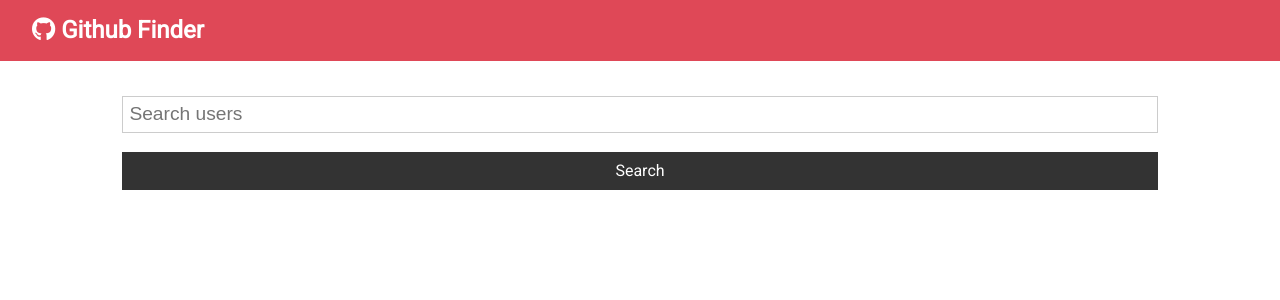
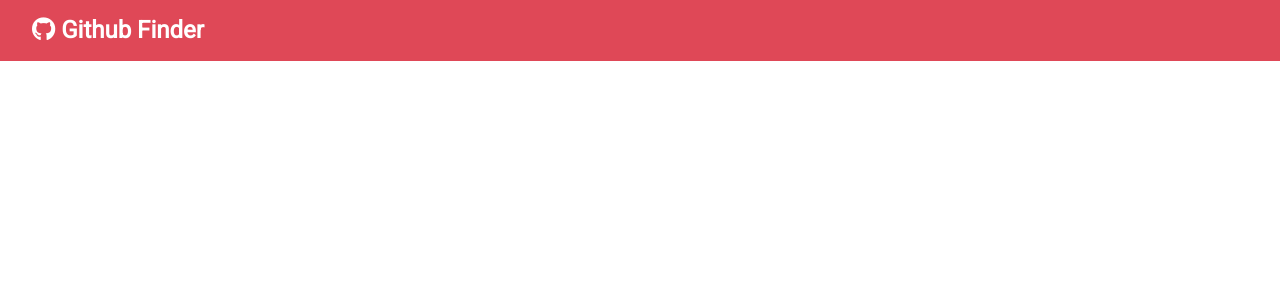
Before and after one commit to Anchorite1001/Course-GithubFinder, a React (Create React App) app: page / in a window 1280 px wide. Shown: the top 300 px of the page. Built offline with nearby package versions, Linux system fonts and the light colour scheme.

Commit message:
start router and about page

```diff
--- a/package.json
+++ b/package.json
@@ -9,7 +9,9 @@
     "axios": "^0.24.0",
     "react": "^17.0.2",
     "react-dom": "^17.0.2",
-    "react-scripts": "4.0.3",
+    "react-router-dom": "^6.0.2",
+    "react-scripts": "^4.0.3",
+    "typescript": "^4.4.4",
     "web-vitals": "^1.1.2"
   },
   "scripts": {
--- a/src/App.js
+++ b/src/App.js
@@ -1,4 +1,5 @@
-import React, { Component } from 'react';
+import React, { Component, Fragment } from 'react';
+import { BrowserRouter as Router, Routes, Route } from 'react-router-dom';
 import axios from 'axios';
 import './App.css';
 
@@ -61,29 +62,31 @@ class App extends Component {
 
   render() {
     const { users, loading } = this.state;
-
+    // home router: multiple components in single route
     return (
+      <Router>
       <div className='App'>
         <Navbar />
+
         <div className='container'>
           <Alert alert={this.state.alert}/>
-          <Search
-          searchUsers={this.searchUsers}
-          clearUsers = {this.clearUsers}
-          showClear = {
-            users.length > 0
-            ? true
-            : false
-          }
-          setAlert={this.setAlert}
-          />
-          <Users
-          loading={loading}
-          users={users}
-          />
+          <Routes>
+            <Route exact path='/' render={props => {
+              <Fragment>
+                <Search
+                searchUsers={this.searchUsers}
+                clearUsers = {this.clearUsers}
+                showClear = {users.length > 0 ? true : false}
+                setAlert={this.setAlert}
+                />
+                <Users loading={loading} users={users} />
+              </Fragment>
+            }}/>
+          </Routes>
+
         </div>
-
       </div>
+      </Router>
     );
   }
 
```
Also changed, not shown: src/components/pages/About.js (added, +13 -0 lines), 1 other file (tests, documents, lock files or other folders).
